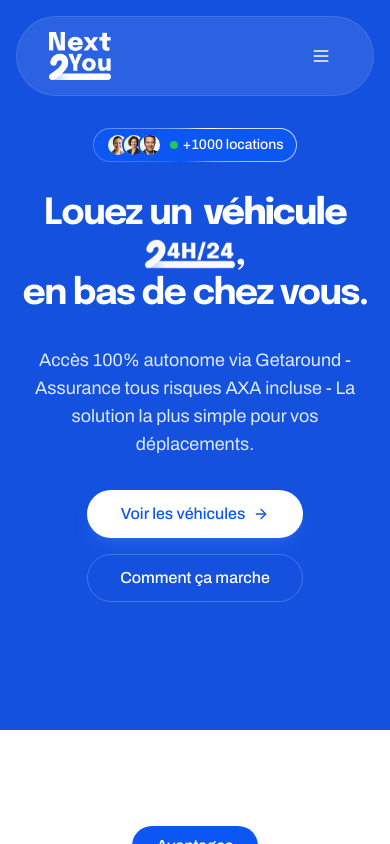
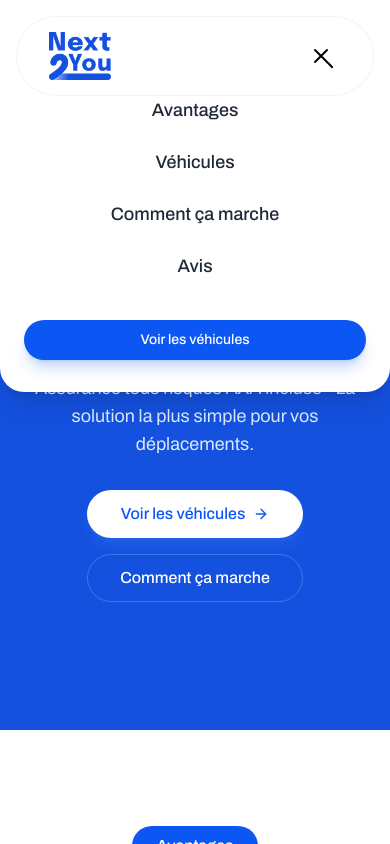
Before and after one commit to sachabusuttil-ux/Next2You, a Next.js app: page / in a window 390 px wide. Both pictures are taken after a click on the button "Menu". Shown: the top 844 px of the page. Built offline with nearby package versions, Linux system fonts and the light colour scheme.

Commit message:
Feat: Implement functional mobile burger menu with smooth scroll (Retry)

```diff
--- a/components/layout/Header.tsx
+++ b/components/layout/Header.tsx
@@ -10,6 +10,7 @@
 export function Header() {
     const [isVisible, setIsVisible] = useState(true)
     const [isTop, setIsTop] = useState(true)
+    const [isMobileMenuOpen, setIsMobileMenuOpen] = useState(false)
 
     useEffect(() => {
         let lastScrollY = window.scrollY
@@ -18,16 +19,13 @@
             const currentScrollY = window.scrollY
 
             // Hide/Show logic
-            // Hide if scrolling down AND not at the very top (to avoid flickering)
             if (currentScrollY > lastScrollY && currentScrollY > 100) {
                 setIsVisible(false)
             } else {
                 setIsVisible(true)
             }
 
-            // Top/Scrolled logic (for text/logo color)
-            // Assuming Hero section is around 80vh or ~600-800px.
-            // We switch to "Light Mode" (Black text) when scrolling past the Hero.
+            // Top/Scrolled logic
             if (currentScrollY > 600) {
                 setIsTop(false)
             } else {
@@ -45,6 +43,10 @@
         e.preventDefault()
         const targetId = href.replace(/.*\#/, "")
         const elem = document.getElementById(targetId)
+
+        // Close mobile menu if open
+        setIsMobileMenuOpen(false)
+
         elem?.scrollIntoView({
             behavior: "smooth",
         })
@@ -60,13 +62,13 @@
             )}
         >
             <div className={cn(
-                "flex h-20 items-center justify-between px-8 rounded-full transition-all duration-300 backdrop-blur-md border border-white/10",
-                isTop ? "bg-white/10" : "bg-white/80 border-gray-200/50"
+                "flex h-20 items-center justify-between px-8 rounded-full transition-all duration-300 backdrop-blur-md border border-white/10 relative z-50",
+                isTop && !isMobileMenuOpen ? "bg-white/10" : "bg-white/80 border-gray-200/50"
             )}>
                 <Link href="/" className="flex items-center gap-2">
                     <div className="relative h-12 w-48">
                         <Image
-                            src={isTop ? "/images/logo-white.png" : "/images/logo-blue.png"}
+                            src={isTop && !isMobileMenuOpen ? "/images/logo-white.png" : "/images/logo-blue.png"}
                             alt="Next 2 You"
                             fill
                             className="object-contain object-left"
@@ -130,12 +132,65 @@
                             Voir les véhicules
                         </a>
                     </Button>
-                    <Button variant="ghost" size="icon" className={cn("md:hidden", isTop ? "text-white" : "text-black")}>
-                        <Menu className="h-5 w-5" />
+                    <Button
+                        variant="ghost"
+                        size="icon"
+                        className={cn("md:hidden", isTop && !isMobileMenuOpen ? "text-white" : "text-black")}
+                        onClick={() => setIsMobileMenuOpen(!isMobileMenuOpen)}
+                    >
+                        {isMobileMenuOpen ? (
+                            <svg xmlns="http://www.w3.org/2000/svg" width="24" height="24" viewBox="0 0 24 24" fill="none" stroke="currentColor" strokeWidth="2" strokeLinecap="round" strokeLinejoin="round" className="h-6 w-6"><path d="M18 6 6 18" /><path d="m6 6 18 18" /></svg>
+                        ) : (
+                            <Menu className="h-6 w-6" />
+                        )}
                         <span className="sr-only">Menu</span>
                     </Button>
                 </div>
             </div>
+
+            {/* Mobile Menu Overlay */}
+            {isMobileMenuOpen && (
+                <div className="absolute top-0 left-0 right-0 bg-white shadow-xl rounded-b-3xl pt-24 pb-8 px-6 md:hidden animate-in slide-in-from-top-5 duration-200">
+                    <nav className="flex flex-col gap-6 text-lg font-medium text-center">
+                        <Link
+                            href="#avantages"
+                            onClick={(e) => handleSmoothScroll(e, "#avantages")}
+                            className="text-gray-800 hover:text-[var(--color-primary)] transition-colors"
+                        >
+                            Avantages
+                        </Link>
+                        <Link
+                            href="#flotte"
+                            onClick={(e) => handleSmoothScroll(e, "#flotte")}
+                            className="text-gray-800 hover:text-[var(--color-primary)] transition-colors"
+                        >
+                            Véhicules
+                        </Link>
+                        <Link
+                            href="#comment-ca-marche"
+                            onClick={(e) => handleSmoothScroll(e, "#comment-ca-marche")}
+                            className="text-gray-800 hover:text-[var(--color-primary)] transition-colors"
+                        >
+                            Comment ça marche
+                        </Link>
+                        <Link
+                            href="#avis"
+                            onClick={(e) => handleSmoothScroll(e, "#avis")}
+                            className="text-gray-800 hover:text-[var(--color-primary)] transition-colors"
+                        >
+                            Avis
+                        </Link>
+                        <Button
+                            className="w-full rounded-full bg-[var(--color-primary)] text-white hover:bg-blue-700 mt-4"
+                            asChild
+                        >
+                            <a href="https://fr.getaround.com/users/3551826" target="_blank" rel="noopener noreferrer">
+                                Voir les véhicules
+                            </a>
+                        </Button>
+                    </nav>
+                </div>
+            )}
         </header>
     )
 }
```
